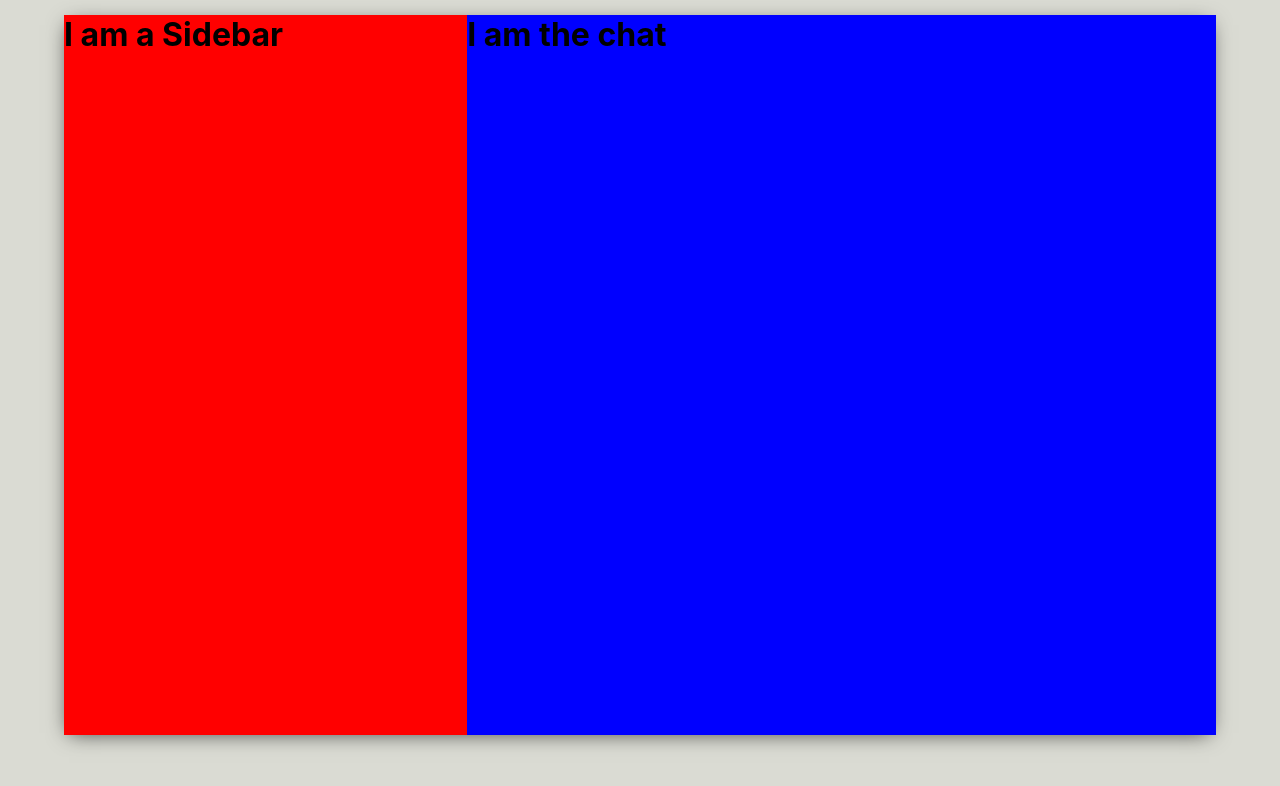
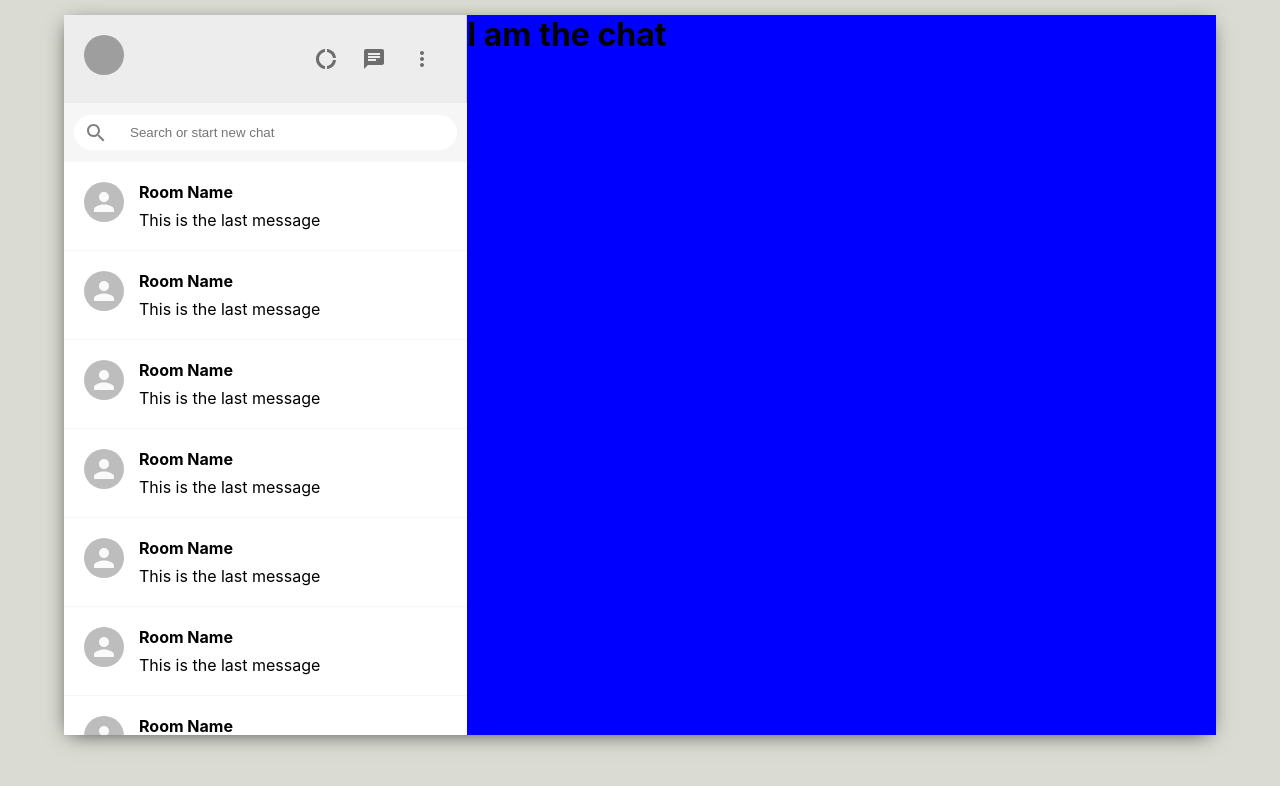
Before and after one commit to apolloproductionsdj/whatapp-mern, a React (Create React App) app: page / in a window 1280 px wide. Shown: the top 786 px of the page. Built offline with nearby package versions, Linux system fonts and the light colour scheme; grey boxes are pictures that could not be loaded.

Commit message:
added Avatar and chat info to Sidebar.js, added SidbarChat.js to hold information regarding each chat

```diff
--- a/src/Sidebar.css
+++ b/src/Sidebar.css
@@ -2,5 +2,57 @@
   display: flex;
   flex-direction: column;
   flex: 0.35;
-  background-color: red;
 }
+
+.sidebar__header {
+  display: flex;
+  justify-content: space-between;
+  padding: 20px;
+  border-right: 1px solid lightgray;
+}
+
+.sidebar__headerRight {
+  display: flex;
+  align-items: center;
+  justify-content: space-between;
+  min-width: 10vw;
+}
+
+.sidebar__headerRight > .MuiSvgIcon-root {
+  margin-right: 2vw;
+  font-size: 24px !important;
+}
+
+.sidebar__search {
+  display: flex;
+  align-items: center;
+  background-color: #f6f6f6;
+  height: 39px;
+  padding: 10px;
+}
+
+.sidebar__searchContainer {
+  display: flex;
+  align-items: center;
+  background-color: white;
+  width: 100%;
+  height: 35px;
+  border-radius: 20px;
+}
+
+.sidebar__searchContainer > .MuiSvgIcon-root {
+  color: gray;
+  padding: 10px;
+}
+
+.sidebar__searchContainer > input {
+  border: none;
+  outline-width: 0;
+  margin-left: 10px;
+}
+
+.sidebar__chats {
+  flex: 1;
+  background-color: white;
+  overflow: scroll;
+}
--- a/src/Sidebar.js
+++ b/src/Sidebar.js
@@ -1,10 +1,52 @@
 import React from "react";
 import "./Sidebar.css";
+import DonutLargeIcon from "@material-ui/icons/DonutLarge";
+import { Avatar, IconButton } from "@material-ui/core";
+import ChatIcon from "@material-ui/icons/Chat";
+import MoreVertIcon from "@material-ui/icons/MoreVert";
+import SearchOutlinedIcon from "@material-ui/icons/SearchOutlined";
+import SidebarChat from "./SidebarChat.js";
 
 function Sidebar() {
   return (
     <div className="sidebar">
-      <h1>I am a Sidebar</h1>
+      <div className="sidebar__header">
+        <Avatar
+          src="https://scontent.fphx1-2.fna.fbcdn.net/v/t1.0-1/p240x240/117926630_725007588339988_2346673801150432132_n.jpg?_nc_cat=102&_nc_sid=dbb9e7&_nc_ohc=u53pGIFFNYIAX8jBE2w&_nc_ht=scontent.fphx1-2.fna&tp=6&oh=1f0b1440903e49b56a4cc9aaccd94a24&oe=5F8ADEB8"
+          alt=""
+        />
+
+        <div className="sidebar__headerRight">
+          <IconButton>
+            <DonutLargeIcon />
+          </IconButton>
+          <IconButton>
+            <ChatIcon />
+          </IconButton>
+          <IconButton>
+            <MoreVertIcon />
+          </IconButton>
+        </div>
+      </div>
+
+      <div className="sidebar__search">
+        <div className="sidebar__searchContainer">
+          <SearchOutlinedIcon />
+          <input placeholder="Search or start new chat" type="text" />
+        </div>
+      </div>
+      {/* didebar Header Chat Box*/}
+      <div className="sidebar__chats">
+        <SidebarChat />
+        <SidebarChat />
+        <SidebarChat />
+        <SidebarChat />
+        <SidebarChat />
+        <SidebarChat />
+        <SidebarChat />
+        <SidebarChat />
+        <SidebarChat />
+      </div>
     </div>
   );
 }
--- /dev/null
+++ b/src/SidebarChat.css
@@ -0,0 +1,19 @@
+.sidebarChat {
+  display: flex;
+  padding: 20px;
+  cursor: pointer;
+  border-bottom: 1px solid #f6f6f6;
+}
+
+.sidebarChat:hover {
+  background-color: #ebebeb;
+}
+
+.sidebarChat__info > h2 {
+  font-size: 16px;
+  margin-bottom: 8px;
+}
+
+.sidebarChat__info {
+  margin-left: 15px;
+}
--- /dev/null
+++ b/src/SidebarChat.js
@@ -0,0 +1,17 @@
+import React from "react";
+import "./SidebarChat.css";
+import { Avatar } from "@material-ui/core";
+
+function SidebarChat() {
+  return (
+    <div className="sidebarChat">
+      <Avatar />
+      <div className="sidebarChat__info">
+        <h2>Room Name</h2>
+        <p>This is the last message</p>
+      </div>
+    </div>
+  );
+}
+
+export default SidebarChat;
```
